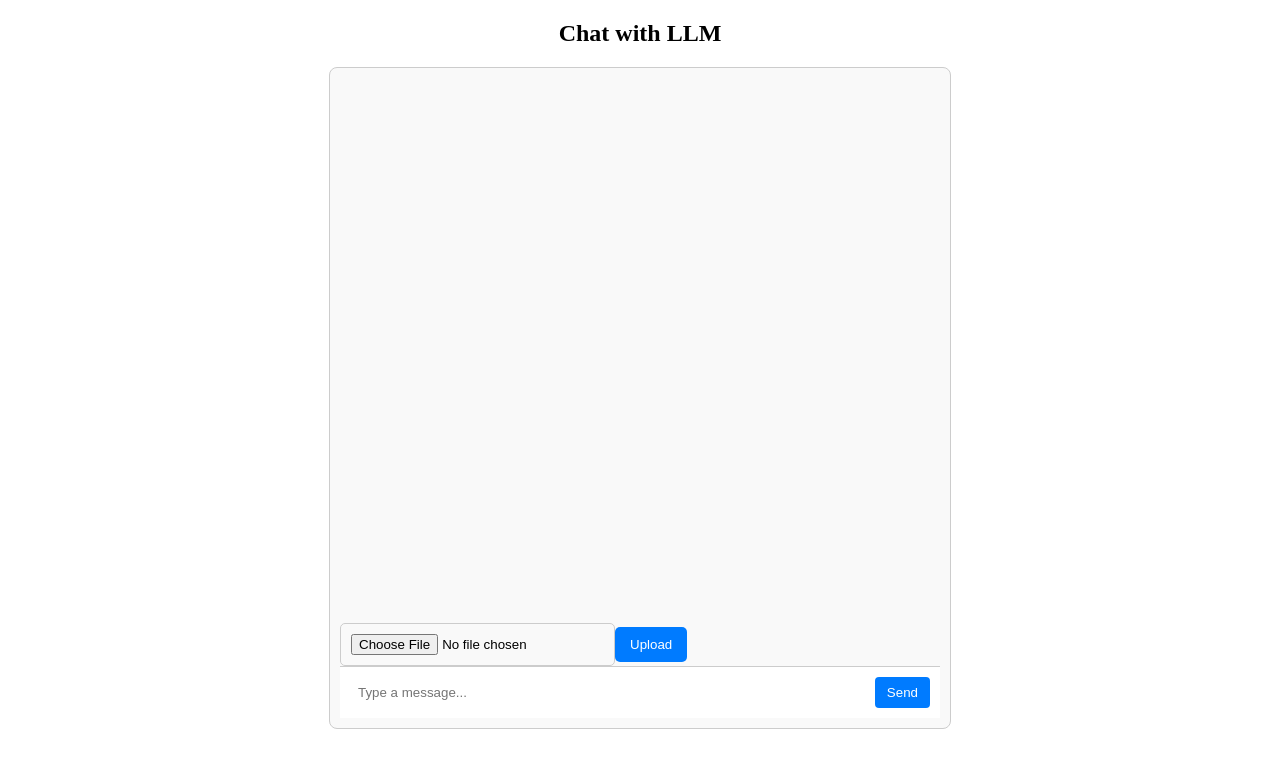
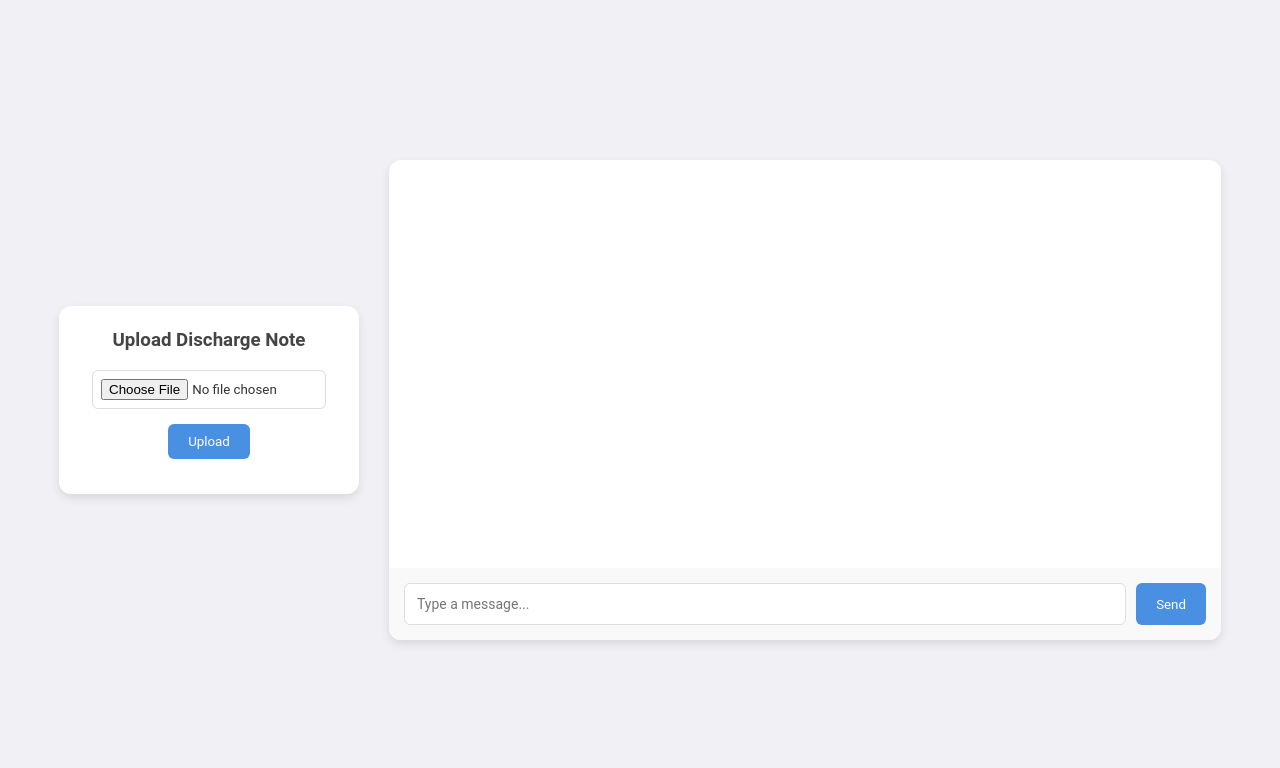
Before and after one commit to Manav-Mistry/Medical_ChatUI-, a React (Vite) app in the folder frontend/my-chat-app/: page / in a window 1280 px wide. Shown: the top 768 px of the page. Built offline with nearby package versions, Linux system fonts and the light colour scheme.

Commit message:
css looks good

```diff
--- a/frontend/my-chat-app/src/App.jsx
+++ b/frontend/my-chat-app/src/App.jsx
@@ -3,7 +3,7 @@ import Chat from "./components/Chat";
 function App() {
   return (
     <div>
-      <h2 style={{ textAlign: "center" }}>Chat with LLM</h2>
+
       <Chat />
     </div>
   );
--- a/frontend/my-chat-app/src/components/Chat.jsx
+++ b/frontend/my-chat-app/src/components/Chat.jsx
@@ -64,7 +64,23 @@ const Chat = () => {
   };
 
   return (
+    <div className="main-container">
+      {/* Left panel: Upload form */}
+      <div className="upload-panel">
+        <form className="upload-section" onSubmit={uploadFile}>
+          <h3>Upload Discharge Note</h3>
+          <input
+            type="file"
+            accept=".txt"
+            onChange={(e) => setFile(e.target.files[0])}
+          />
+          <button type="submit">Upload</button>
+        </form>
+      </div>
+
+      {/* Right panel: Chat UI */}
       <div className="chat-container">
+      {/* <h2 style={{ textAlign: "center" }}>Chat with LLM</h2> */}
         <div className="chat-box">
           {messages.map((msg, index) => (
             <div key={index} className={`message ${msg.sender}`}>
@@ -90,17 +106,6 @@ const Chat = () => {
           )}
         </div>
 
-      {/* Upload section */}
-      <form className="upload-section" onSubmit={uploadFile}>
-        <input
-          type="file"
-          accept=".txt"
-          onChange={(e) => setFile(e.target.files[0])}
-        />
-        <button type="submit">Upload</button>
-      </form>
-
-      {/* Chat input */}
         <div className="input-box">
           <input
             type="text"
@@ -111,7 +116,10 @@ const Chat = () => {
           <button onClick={sendMessage}>Send</button>
         </div>
       </div>
+    </div>
   );
+
+
 };
 
 export default Chat;
--- a/frontend/my-chat-app/src/index.css
+++ b/frontend/my-chat-app/src/index.css
@@ -1,18 +1,19 @@
-/* :root {
+:root {
   font-family: system-ui, Avenir, Helvetica, Arial, sans-serif;
   line-height: 1.5;
   font-weight: 400;
 
   color-scheme: light dark;
   color: rgba(255, 255, 255, 0.87);
-  background-color: #242424;
+  /* background-color: #242424; */
 
   font-synthesis: none;
   text-rendering: optimizeLegibility;
   -webkit-font-smoothing: antialiased;
   -moz-osx-font-smoothing: grayscale;
-} */
+}
 
+/*
 .chat-container {
   max-width: 600px;
   margin: auto;
@@ -38,7 +39,7 @@
   padding: 10px;
   border-radius: 10px;
   margin-bottom: 10px;
-  white-space: pre-wrap; /* Preserves formatting */
+  white-space: pre-wrap;
 }
 
 .user {
@@ -77,4 +78,4 @@ button {
 
 button:hover {
   background-color: #0056b3;
-}
+} */
--- a/frontend/my-chat-app/src/styles/Chat.css
+++ b/frontend/my-chat-app/src/styles/Chat.css
@@ -1,84 +1,178 @@
+* {
+  margin: 0;
+  padding: 0;
+  box-sizing: border-box;
+  font-family: 'Roboto', sans-serif;
+}
+
+body {
+  background-color: #f0f0f5;
+  color: #333;
+}
+
+/* Main Layout */
+.main-container {
+  height: 100vh;
+  width: 100vw;
+  display: flex;
+  justify-content: center;
+  align-items: center;
+  min-height: 100vh;
+  /* padding: 20px; */
+  /* margin: 1rem; */
+  gap: 30px;
+}
+
+/* Upload Panel */
+.upload-panel {
+  flex-basis: 25%;
+  max-width: 300px;
+  background-color: #ffffff;
+  border-radius: 12px;
+  box-shadow: 0 4px 10px rgba(0, 0, 0, 0.1);
+  padding: 20px;
+}
+
+.upload-section h3 {
+  color: #444;
+  margin-bottom: 15px;
+  text-align: center;
+}
+
+.upload-section input[type="file"] {
+  display: block;
+  margin: 10px auto;
+  padding: 8px;
+  border: 1px solid #ddd;
+  border-radius: 6px;
+  width: 90%;
+}
+
+.upload-section button {
+  display: block;
+  margin: 15px auto;
+  padding: 10px 20px;
+  border: none;
+  border-radius: 6px;
+  background-color: #4a90e2;
+  color: white;
+  cursor: pointer;
+  transition: background-color 0.3s;
+}
+
+.upload-section button:hover {
+  background-color: #357ab8;
+}
+
+/* Chat Container */
 .chat-container {
+  /* flex-basis: 70%; */
+  /* max-width: 800px;
+  min-height: 37rem; */
+  width: 65%;
+  height: 30rem;
   display: flex;
   flex-direction: column;
-    border: 1px solid #ccc;
-    border-radius: 8px;
-    overflow: hidden;
-    width: 100%;
-    height: 80vh;
+  background-color: #ffffff;
+  border-radius: 12px;
+  box-shadow: 0 4px 10px rgba(0, 0, 0, 0.1);
 }
 
 .chat-box {
-    flex: 1;
+  margin: 2rem;
+  padding: 20px;
+  flex-grow: 1;
   overflow-y: auto;
-    padding: 10px;
-    background: #f9f9f9;
-
-    max-width: 800px; /* Max width for large screens */
-    height: 75vh;
+  /* border-bottom: 1px solid #ddd; */
 }
 
 .message {
+  padding: 12px;
+  margin-bottom: 10px;
+  border-radius: 8px;
   max-width: 80%;
-    margin: 5px;
-    padding: 10px;
-    border-radius: 8px;
+  line-height: 1.5;
+  word-wrap: break-word;
 }
 
 .message.user {
+  background-color: #d1f0d1;
   align-self: flex-end;
-    background: #007bff;
-    color: white;
 }
 
 .message.bot {
+  background-color: #eaeef5;
   align-self: flex-start;
-    background: #e6e6e6;
 }
 
-  .message.bot i {
+.message pre,
+.message p {
+  margin: 0;
+}
+
+.message ul {
+  list-style: disc inside;
+  margin: 5px 0;
+}
+
+.typing-indicator {
   font-style: italic;
-    color: #888;
-    text-align: center;
+  color: #666;
+}
+
+/* Input Box */
+.input-box {
+  display: flex;
+  padding: 15px;
+  background-color: #f9f9f9;
+  border-radius: 0 0 12px 12px;
+}
+
+.input-box input {
+  flex-grow: 1;
+  padding: 12px;
+  border: 1px solid #ddd;
+  border-radius: 6px;
+  margin-right: 10px;
   font-size: 14px;
 }
 
-  .message pre {
-    white-space: pre-wrap;
-    font-family: inherit;
+.input-box button {
+  padding: 12px 20px;
+  border: none;
+  border-radius: 6px;
+  background-color: #4a90e2;
+  color: white;
+  cursor: pointer;
+  transition: background-color 0.3s;
 }
 
-  .message ul {
-    padding-left: 20px;
-    margin: 5px 0;
+.input-box button:hover {
+  background-color: #357ab8;
 }
 
-  .message li {
-    list-style-type: disc;
-    margin-bottom: 5px;
+/* Responsive Design */
+@media (max-width: 768px) {
+  .main-container {
+    flex-direction: column;
+    gap: 20px;
   }
 
-  .input-box {
-    display: flex;
-    border-top: 1px solid #ccc;
-    padding: 10px;
-    background: white;
+  .upload-panel {
+    max-width: 100%;
   }
 
+  .chat-container {
+    width: 50%;
+  }
+}
+
+@media (max-width: 768px) {
   .input-box input {
-    flex: 1;
-    padding: 8px;
-    border: none;
-    border-radius: 4px;
-    outline: none;
+    font-size: 13px;
   }
 
   .input-box button {
-    margin-left: 5px;
-    padding: 8px 12px;
-    border: none;
-    border-radius: 4px;
-    background: #007bff;
-    color: white;
-    cursor: pointer;
+    padding: 10px 15px;
   }
+}
```
Lines whose indentation alone changed are shown as unchanged.
